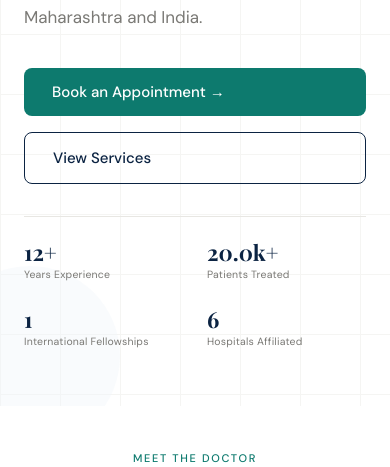
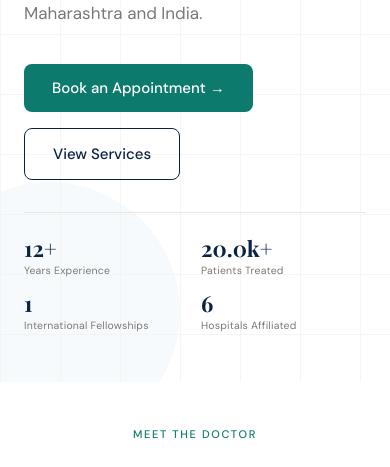
Before and after one commit to yash33geca/dr-kamble-frontend, a React (Vite) app: page / in a window 390 px wide. Shown: the part 506-973 px from the top of the page. Built offline with nearby package versions, Linux system fonts and the light colour scheme; no server answers; the database is empty; a web font is replaced by a local one.

Commit message:
fix erros

```diff
--- a/src/components/Hero.module.css
+++ b/src/components/Hero.module.css
@@ -335,54 +335,3 @@
     display: none;
   }
 }
-}
-
-@media (max-width: 480px) {
-  .hero {
-    padding: 100px 0 56px;
-    min-height: auto;
-  }
-  .actions { margin-bottom: 32px; }
-  .stats { padding-top: 24px; gap: 24px; }
-  .actions { flex-direction: column; }
-
-  .bgCircle1 {
-    width: 280px;
-    height: 280px;
-    top: -100px;
-    right: -100px;
-    opacity: 0.45;
-  }
-  .bgCircle2 {
-    width: 180px;
-    height: 180px;
-    bottom: -40px;
-    left: -60px;
-    opacity: 0.35;
-  }
-}
-
-@media (max-width: 480px) {
-  .hero {
-    padding: 100px 0 56px;
-    min-height: auto;
-  }
-  .actions { margin-bottom: 32px; }
-  .stats { padding-top: 24px; gap: 24px; }
-  .actions { flex-direction: column; }
-
-  .bgCircle1 {
-    width: 280px;
-    height: 280px;
-    top: -100px;
-    right: -100px;
-    opacity: 0.45;
-  }
-  .bgCircle2 {
-    width: 180px;
-    height: 180px;
-    bottom: -40px;
-    left: -60px;
-    opacity: 0.35;
-  }
-}
```
